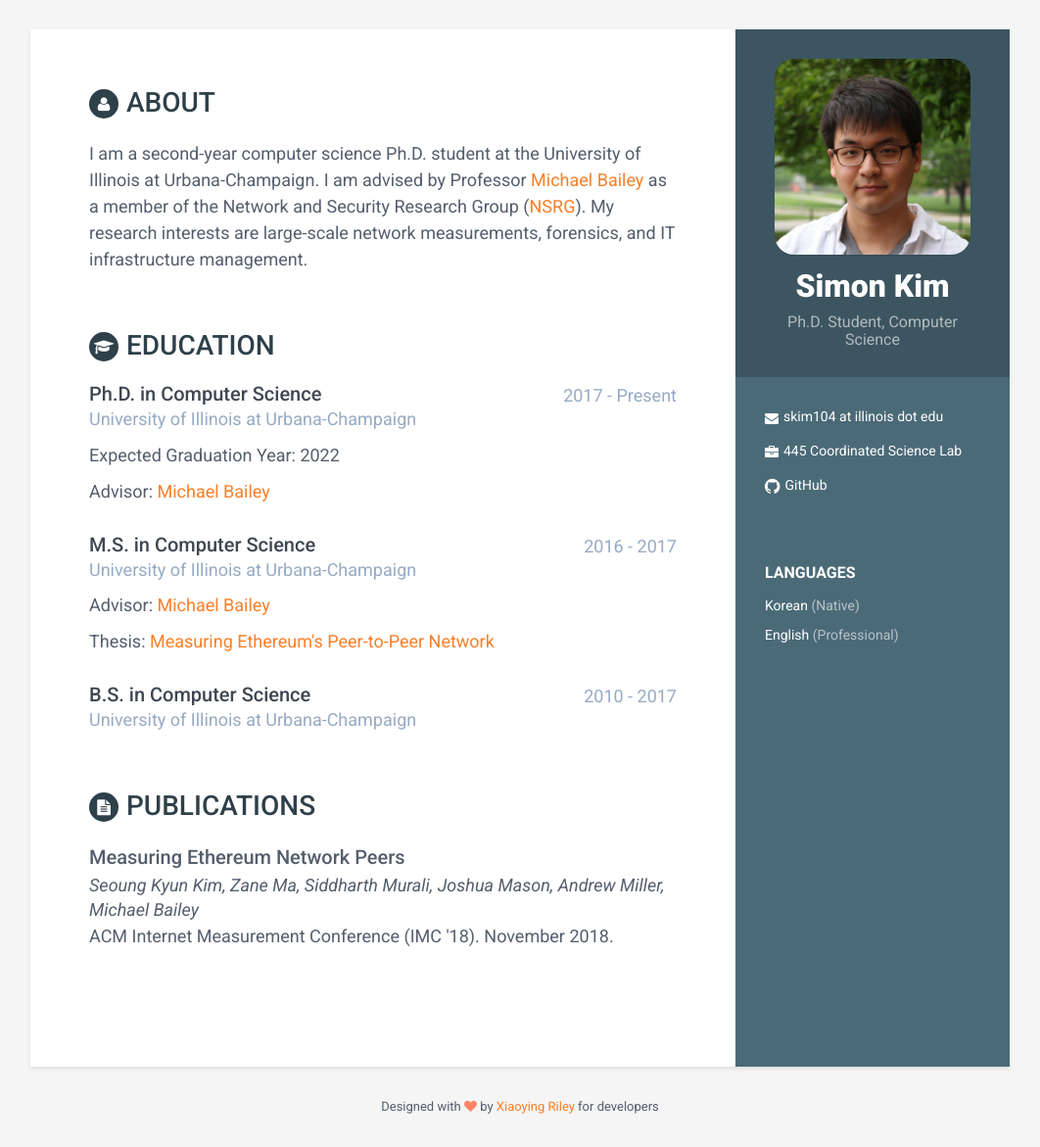
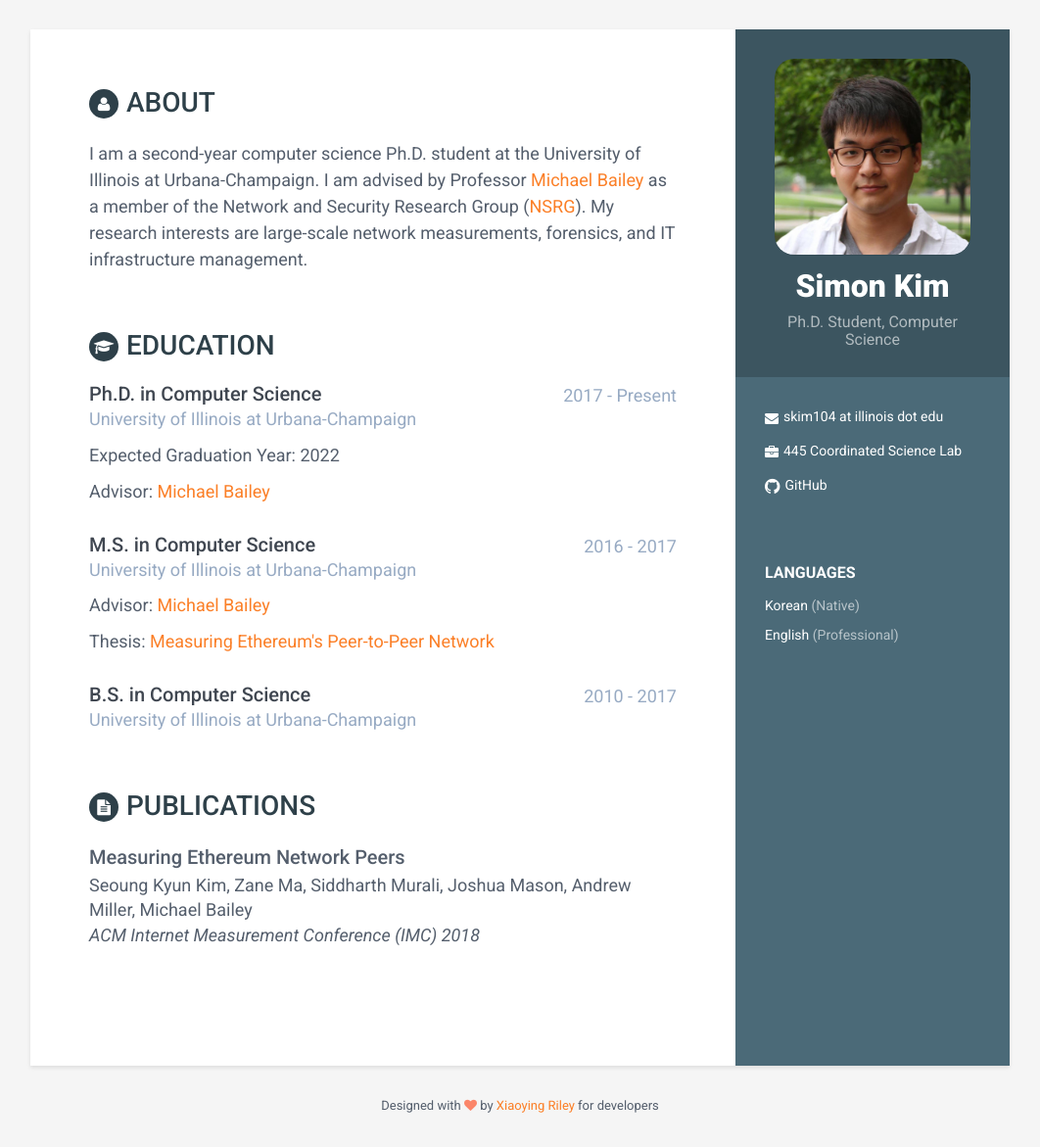
Before and after one commit to SimonSK/simonsk.github.io, a Jekyll site: the page built from index.html, in a window 1280 px wide. Shown: the whole page at 98% size, without its empty margins (109-1171 px from the left). Built offline with Jekyll 4.4.1, drawn with Linux system fonts in a browser that asks for light colours.

Commit message:
conference and author format

```diff
--- a/_data/publications.yml
+++ b/_data/publications.yml
@@ -4,7 +4,7 @@ publications:
   - paper:
     title: "Measuring Ethereum Network Peers"
     authors: "Seoung Kyun Kim, Zane Ma, Siddharth Murali, Joshua Mason, Andrew Miller, Michael Bailey"
-    conference: "ACM Internet Measurement Conference (IMC '18). November 2018."
+    conference: "ACM Internet Measurement Conference (IMC) 2018"
 #  - paper:
 #    title: The Art of Computer Programming
 #    authors: Donald E. Knuth
--- a/_includes/publications.html
+++ b/_includes/publications.html
@@ -12,8 +12,8 @@
   {% for publication in site.data.publications.publications %}
     <div class="item">
       <div class="publication-title">{{ publication.title }}</div>
-      <div class="publication-authors">{{ publication.authors }}</div>
-      <div class="publication-conference">{{ publication.conference }}</div>
+      <div class="publication-conference">{{ publication.authors }}</div>
+      <div class="publication-authors">{{ publication.conference }}</div>
     </div><!--//item-->
   {% endfor %}
 
```
